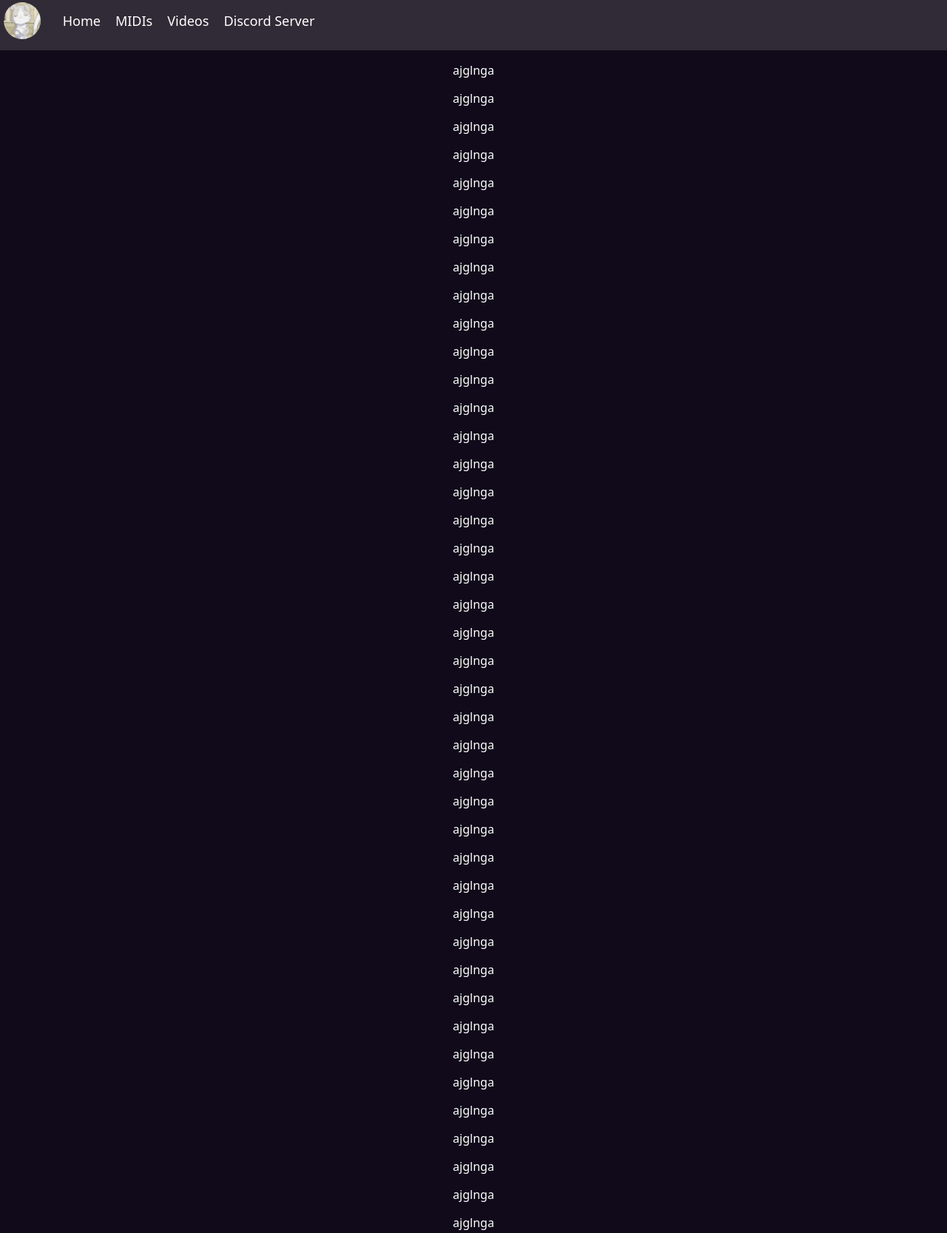
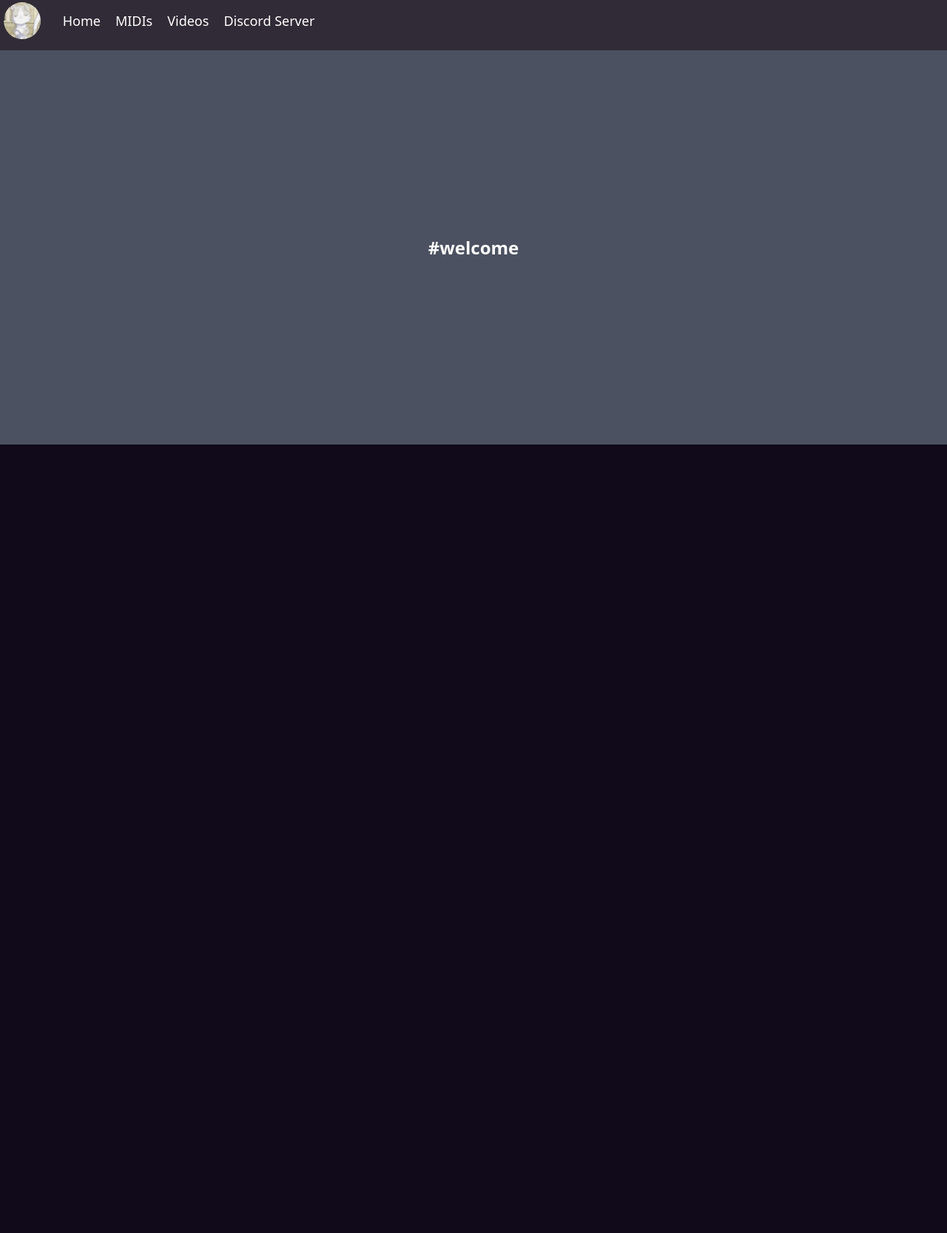
Before and after one commit to embryzon/emblazon-midi-website, a plain HTML site: page index.html in a window 1280 px wide. Shown: the part 7-1674 px from the top of the page at 74% size. After the commit the page ends 800 px from the top, so only its background shows below. Drawn offline with Linux system fonts and the light colour scheme.

Commit message:
Started on the main banner of the webpage

```diff
--- a/index.html
+++ b/index.html
@@ -4,7 +4,7 @@
     <meta charset="UTF-8">
     <meta http-equiv="X-UA-Compatible" content="IE=edge">
     <meta name="viewport" content="width=device-width, initial-scale=1.0">
-    <title>Emblazon Website</title>
+    <title>Emblazon</title>
     <link rel="stylesheet" href="./style.css">
 </head>
 <body>
@@ -19,76 +19,12 @@
             </ul>
         </div>
     </div>
-
     <div class="hero">
-
+        <h2 class="heroText">#welcome</h2>
     </div>
 
     <div class="content">
-        <p>ajglnga</p>
-        <p>ajglnga</p>
-        <p>ajglnga</p>
-        <p>ajglnga</p>
-        <p>ajglnga</p>
-        <p>ajglnga</p>
-        <p>ajglnga</p>
-        <p>ajglnga</p>
-        <p>ajglnga</p>
-        <p>ajglnga</p>
-        <p>ajglnga</p>
-        <p>ajglnga</p>
-        <p>ajglnga</p>
-        <p>ajglnga</p>
-        <p>ajglnga</p>
-        <p>ajglnga</p>
-        <p>ajglnga</p>
-        <p>ajglnga</p>
-        <p>ajglnga</p>
-        <p>ajglnga</p>
-        <p>ajglnga</p>
-        <p>ajglnga</p>
-        <p>ajglnga</p>
-        <p>ajglnga</p>
-        <p>ajglnga</p>
-        <p>ajglnga</p>
-        <p>ajglnga</p>
-        <p>ajglnga</p>
-        <p>ajglnga</p>
-        <p>ajglnga</p>
-        <p>ajglnga</p>
-        <p>ajglnga</p>
-        <p>ajglnga</p>
-        <p>ajglnga</p>
-        <p>ajglnga</p>
-        <p>ajglnga</p>
-        <p>ajglnga</p>
-        <p>ajglnga</p>
-        <p>ajglnga</p>
-        <p>ajglnga</p>
-        <p>ajglnga</p>
-        <p>ajglnga</p>
-        <p>ajglnga</p>
-        <p>ajglnga</p>
-        <p>ajglnga</p>
-        <p>ajglnga</p>
-        <p>ajglnga</p>
-        <p>ajglnga</p>
-        <p>ajglnga</p>
-        <p>ajglnga</p>
-        <p>ajglnga</p>
-        <p>ajglnga</p>
-        <p>ajglnga</p>
-        <p>ajglnga</p>
-        <p>ajglnga</p>
-        <p>ajglnga</p>
-        <p>ajglnga</p>
-        <p>ajglnga</p>
-        <p>ajglnga</p>
-        <p>ajglnga</p>
-        <p>ajglnga</p>
-        <p>ajglnga</p>
-        <p>ajglnga</p>
-        <p>ajglnga</p>
+
     </div>
 
     <div class="bottom">
--- a/style.css
+++ b/style.css
@@ -3,6 +3,7 @@
     --textDarkBG: #FFFF;
     --navbarDarkBG: #302B36;
     --navbarDarkBGHover: #27232c;
+    --heroBG: #4B5160;
 }
 
 body {
@@ -10,7 +11,7 @@ body {
     background-color: var(--darkBG);
     color: var(--textDarkBG);
     font-family: system-ui, -apple-system, BlinkMacSystemFont, 'Segoe UI', Roboto, Oxygen, Ubuntu, Cantarell, 'Open Sans', 'Helvetica Neue', sans-serif;
-    padding-top: 75px;
+    padding-top: 55px;
 }
 
 p {
@@ -65,3 +66,15 @@ p {
 #nav li a:hover{
     background-color: var(--navbarDarkBGHover);
 }
+
+.hero {
+    display:block
+    top: 0;
+}
+
+.heroText {
+    text-align: center;
+    background-color: var(--heroBG);
+    padding-top: 250px;
+    padding-bottom: 250px;
+}
```
